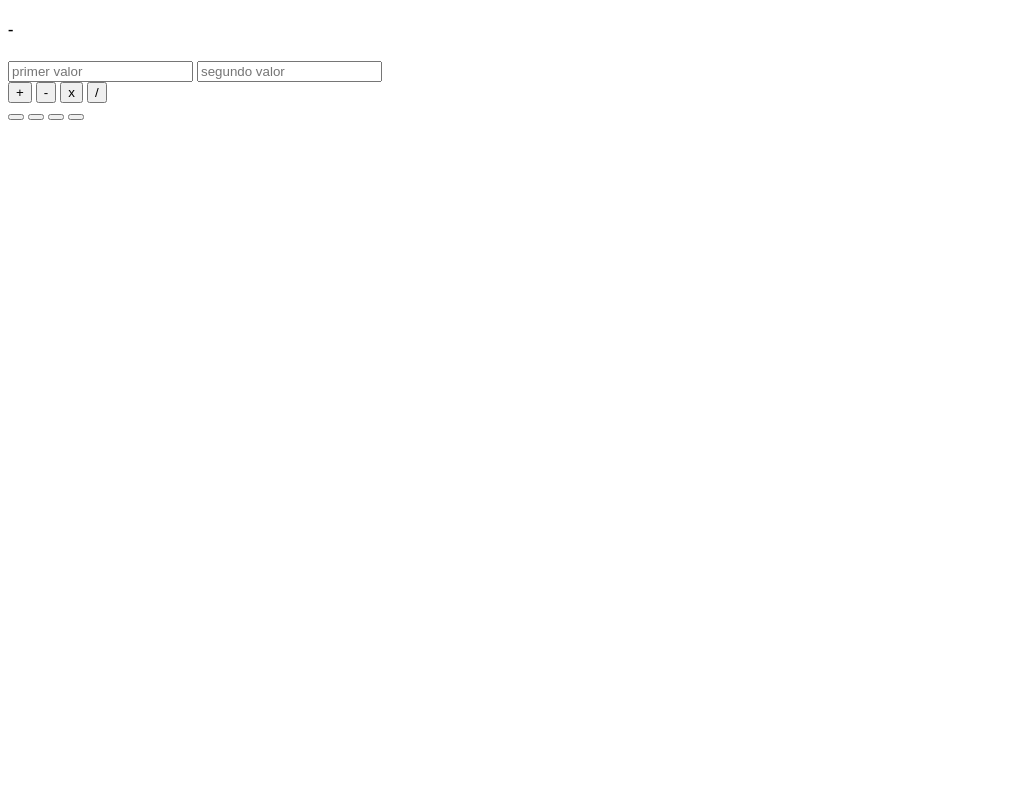
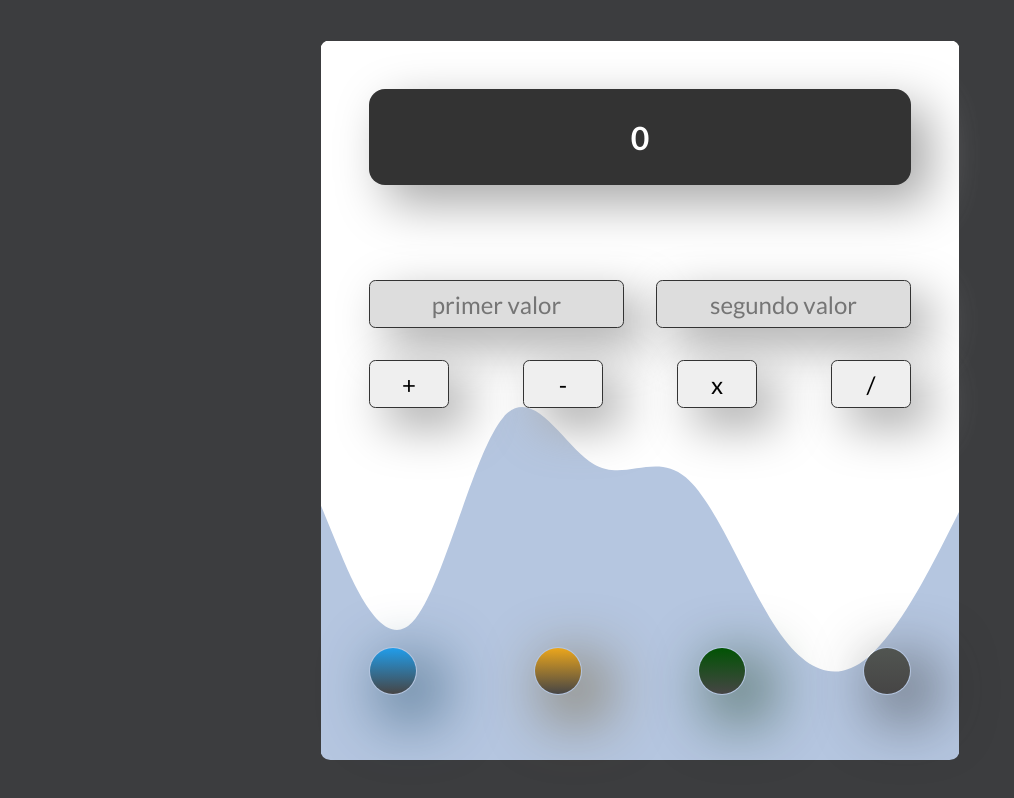
Before and after one commit to agustin-risso/calculator_A.P-4.0, a plain HTML site: page index.html in a window 1280 px wide. Shown: the whole page, without its empty margins (0-1014 px from the left). Drawn offline with Linux system fonts and the light colour scheme.

Commit message:
coded style.css

```diff
--- a/index.html
+++ b/index.html
@@ -8,20 +8,20 @@
 	</head>
 	<body>
 		<div class="calculadora">
-			<div class="containerDisplay">
 			<div class="display">
-					<h4 class="resultado">-</h4>
+				<h4 class="resultado">0</h4>
 			</div>
-			</div>
+			<div class="calculosContainer">
 				<div class="valoresDeEntrada">
 					<input type="text" placeholder="primer valor" />
 					<input type="text" placeholder="segundo valor" />
 				</div>
-			<div class="botonesOperacion">
+				<div class="operacionesContainer">
 					<button id="sumar" class="botonOperacion" value="+">+</button>
 					<button id="restar" class="botonOperacion" value="-">-</button>
 					<button id="multiplicar" class="botonOperacion" value="*">x</button>
 					<button id="dividir" class="botonOperacion" value="/">/</button>
+				</div>
 			</div>
 			<div class="botonesFormato">
 				<button id="Playa" class="tema"></button>
--- a/style.css
+++ b/style.css
@@ -0,0 +1,162 @@
+@import url("https://fonts.googleapis.com/css2?family=Lato:wght@300;400;700&display=swap");
+
+* {
+	margin: 0;
+	padding: 0;
+	box-sizing: border-box;
+	font-family: "Lato", sans-serif;
+}
+
+body {
+	width: 100vw;
+	height: 100vh;
+	display: flex;
+	align-items: center;
+	justify-content: center;
+	background-color: #3c3d3f;
+}
+
+.calculadora {
+	width: 40rem;
+	height: 45rem;
+	display: flex;
+	flex-direction: column;
+	align-items: center;
+	justify-content: space-between;
+	border: 1px solid transparent;
+	border-radius: 0.65rem;
+	padding: 3rem 3rem;
+	background-image: url(/images/calculatorBackground.svg);
+	background-size: cover;
+	background-repeat: no-repeat;
+}
+
+.display {
+	width: 100%;
+	height: 6rem;
+	background-color: #333333;
+	border: 1px solid transparent;
+	border-radius: 1rem;
+	color: #fff;
+	font-size: 2rem;
+	font-weight: 400;
+	display: flex;
+	align-items: center;
+	justify-content: center;
+	box-shadow: 1.1rem 1.1rem 3rem 0.1rem #aaa;
+}
+
+.calculosContainer {
+	height: 20rem;
+	width: 100%;
+	display: flex;
+	flex-direction: column;
+	align-items: center;
+	justify-content: start;
+	gap: 2rem;
+	padding-top: 2rem;
+}
+
+.valoresDeEntrada {
+	display: flex;
+	align-items: center;
+	gap: 2rem;
+	width: 100%;
+}
+
+.valoresDeEntrada input {
+	width: 100%;
+	height: 3rem;
+	border-radius: 0.4rem;
+	border: 1px solid #333333;
+	background-color: #ddd;
+	text-align: center;
+	font-size: 1.5rem;
+	outline: none;
+	box-shadow: 1.1rem 1.1rem 3rem 0.1rem #aaa;
+}
+
+.valoresDeEntrada input:focus {
+	filter: brightness(1.05);
+}
+
+.operacionesContainer {
+	width: 100%;
+	height: 3rem;
+	display: flex;
+	align-items: center;
+	justify-content: space-between;
+}
+
+.operacionesContainer .botonOperacion {
+	height: 3rem;
+	width: 5rem;
+	border: 1px solid #333333;
+	border-radius: 0.4rem;
+	cursor: pointer;
+	display: flex;
+	align-items: center;
+	justify-content: center;
+	font-weight: 400;
+	font-size: 1.5rem;
+	transition: all 0.3s;
+	box-shadow: 1.1rem 1.1rem 3rem 0.1rem #aaa;
+}
+
+.operacionesContainer .botonOperacion:hover {
+	background-color: #333333;
+	color: #fff;
+}
+
+.operacionesContainer .botonOperacion:active {
+	transform: translateY(7%);
+}
+
+.botonesFormato {
+	width: 100%;
+	height: 5rem;
+	display: flex;
+	align-items: center;
+	justify-content: space-between;
+}
+
+.tema {
+	height: 3rem;
+	width: 3rem;
+	border-radius: 50%;
+	border: 1px solid transparent;
+	cursor: pointer;
+	transition: all 0.3s;
+}
+
+.tema:hover {
+	filter: brightness(1.2);
+}
+
+.tema:active {
+	transform: translateY(7%);
+}
+
+#Playa {
+	background: linear-gradient(rgb(33, 157, 234), rgb(70, 69, 69));
+	background-clip: padding-box;
+	box-shadow: 1.1rem 1.1rem 4rem 0.1rem rgb(14, 60, 88);
+}
+
+#Cafe {
+	background: linear-gradient(rgb(235, 166, 28), rgb(70, 69, 69));
+	background-clip: padding-box;
+	box-shadow: 1.1rem 1.1rem 4rem 0.1rem rgb(100, 72, 15);
+}
+
+#Jungla {
+	background: linear-gradient(rgb(1, 83, 4), rgb(70, 69, 69));
+	background-clip: padding-box;
+	box-shadow: 1.1rem 1.1rem 4rem 0.1rem rgb(7, 46, 9);
+}
+
+#Oficina {
+	background: linear-gradient(rgb(81, 85, 81), rgb(70, 69, 69));
+	background-clip: padding-box;
+	box-shadow: 1.1rem 1.1rem 4rem 0.1rem rgb(37, 39, 37);
+}
```
Lines whose indentation alone changed are shown as unchanged.
